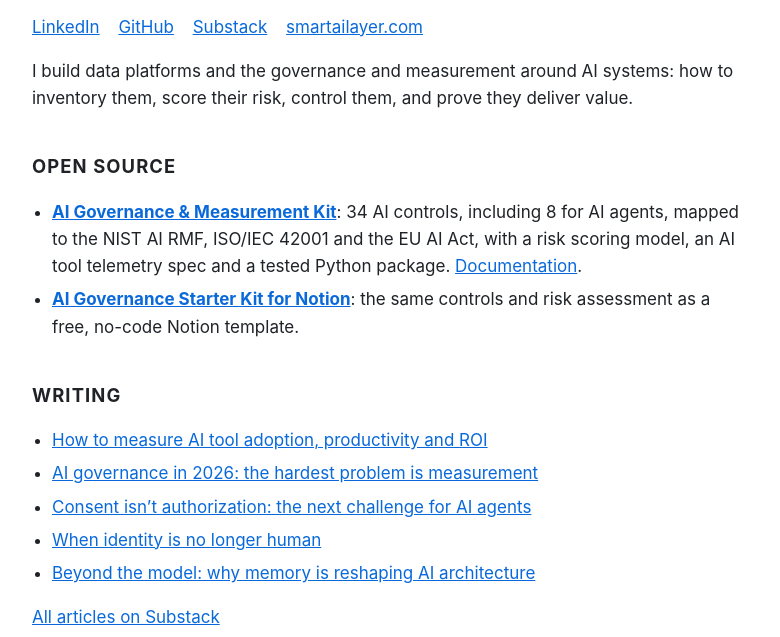
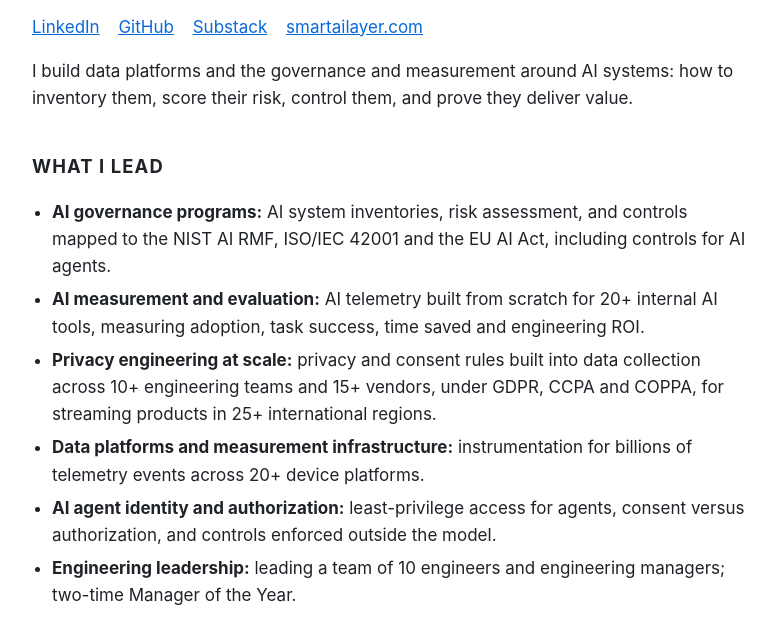
Before and after one commit to olgarkadieva-byte/olgarkadieva-byte.github.io, a plain HTML site: page index.html in a window 1280 px wide. Shown: the part 163-800 px from the top of the page, without its empty margins (248-1028 px from the left). Drawn offline with Linux system fonts and the light colour scheme.

Commit message:
Add What I lead section and sharpen title

```diff
--- a/index.html
+++ b/index.html
@@ -3,8 +3,8 @@
 <head>
 <meta charset="utf-8">
 <meta name="viewport" content="width=device-width, initial-scale=1">
-<title>Olga Arkadieva · Data &amp; AI Engineering Leader · AI Governance (IAPP AIGP)</title>
-<meta name="description" content="Olga Arkadieva is a Data &amp; AI Engineering Leader and IAPP AI Governance Professional (AIGP). Open-source tools and writing on AI governance, AI agents and measuring AI's real impact.">
+<title>Olga Arkadieva · AI Governance, AI Measurement &amp; Privacy Engineering Leader (IAPP AIGP)</title>
+<meta name="description" content="Olga Arkadieva is an engineering leader in AI governance, AI measurement and evaluation, and privacy engineering, and an IAPP AI Governance Professional (AIGP). San Francisco Bay Area.">
 <meta name="author" content="Olga Arkadieva">
 <link rel="canonical" href="https://olgarkadieva-byte.github.io/">
 <meta property="og:type" content="profile">
@@ -25,9 +25,9 @@
     "jobTitle": "Data & AI Engineering Leader",
     "description": "Data and AI engineering leader and IAPP AI Governance Professional (AIGP) focused on AI governance, AI agents and AI measurement.",
     "url": "https://olgarkadieva-byte.github.io/",
-    "address": {"@type": "PostalAddress", "addressRegion": "California", "addressCountry": "US"},
+    "address": {"@type": "PostalAddress", "addressLocality": "San Francisco Bay Area", "addressRegion": "California", "addressCountry": "US"},
     "hasCredential": {"@type": "EducationalOccupationalCredential", "name": "IAPP Artificial Intelligence Governance Professional (AIGP)"},
-    "knowsAbout": ["AI governance", "AI measurement", "AI agents", "NIST AI RMF", "ISO/IEC 42001", "EU AI Act", "Privacy engineering", "Data engineering"],
+    "knowsAbout": ["AI governance", "AI measurement", "AI evaluation", "AI telemetry", "AI agents", "AI agent authorization", "Responsible AI", "NIST AI RMF", "ISO/IEC 42001", "EU AI Act", "Privacy engineering", "Data engineering"],
     "sameAs": [
       "https://www.linkedin.com/in/olga-arkadieva-aigp-989677112/",
       "https://github.com/olgarkadieva-byte",
@@ -78,6 +78,16 @@
 <main>
   <p>I build data platforms and the governance and measurement around AI systems: how to inventory them, score their risk, control them, and prove they deliver value.</p>
 
+  <h2>What I lead</h2>
+  <ul>
+    <li><strong>AI governance programs:</strong> AI system inventories, risk assessment, and controls mapped to the NIST AI RMF, ISO/IEC 42001 and the EU AI Act, including controls for AI agents.</li>
+    <li><strong>AI measurement and evaluation:</strong> AI telemetry built from scratch for 20+ internal AI tools, measuring adoption, task success, time saved and engineering ROI.</li>
+    <li><strong>Privacy engineering at scale:</strong> privacy and consent rules built into data collection across 10+ engineering teams and 15+ vendors, under GDPR, CCPA and COPPA, for streaming products in 25+ international regions.</li>
+    <li><strong>Data platforms and measurement infrastructure:</strong> instrumentation for billions of telemetry events across 20+ device platforms.</li>
+    <li><strong>AI agent identity and authorization:</strong> least-privilege access for agents, consent versus authorization, and controls enforced outside the model.</li>
+    <li><strong>Engineering leadership:</strong> leading a team of 10 engineers and engineering managers; two-time Manager of the Year.</li>
+  </ul>
+
   <h2>Open source</h2>
   <ul>
     <li><a href="https://github.com/olgarkadieva-byte/ai-governance-measurement-kit"><strong>AI Governance &amp; Measurement Kit</strong></a>: 34 AI controls, including 8 for AI agents, mapped to the NIST AI RMF, ISO/IEC 42001 and the EU AI Act, with a risk scoring model, an AI tool telemetry spec and a tested Python package. <a href="https://olgarkadieva-byte.github.io/ai-governance-measurement-kit/">Documentation</a>.</li>
```
